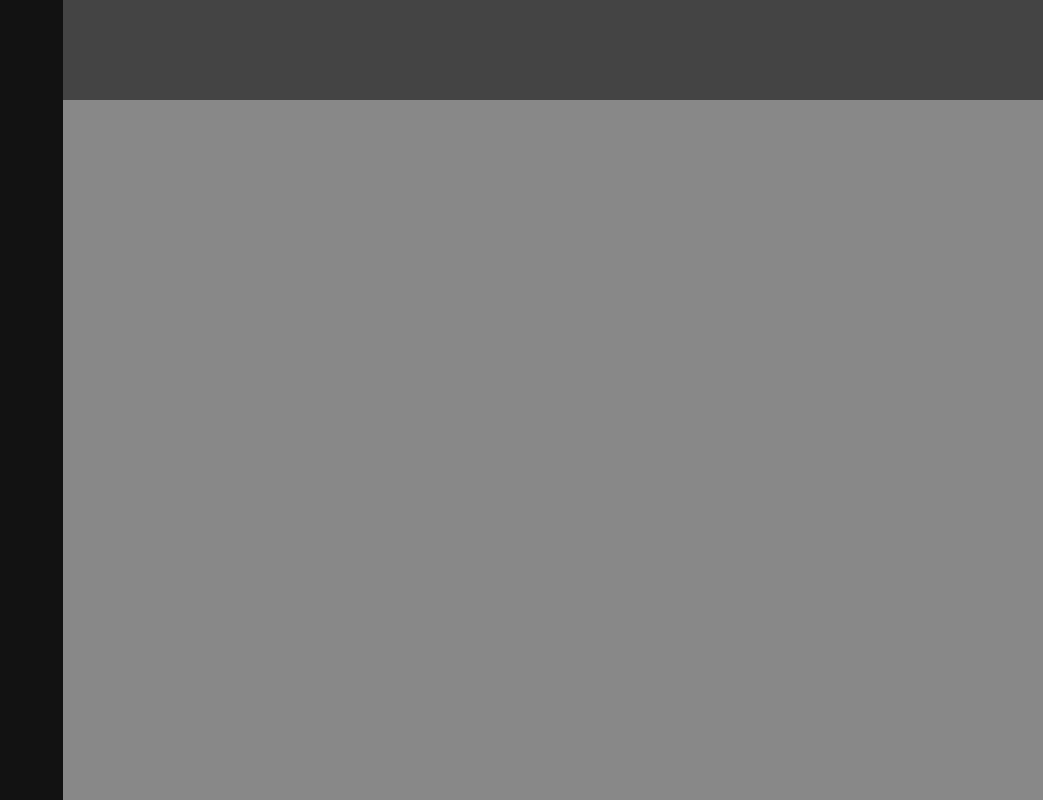
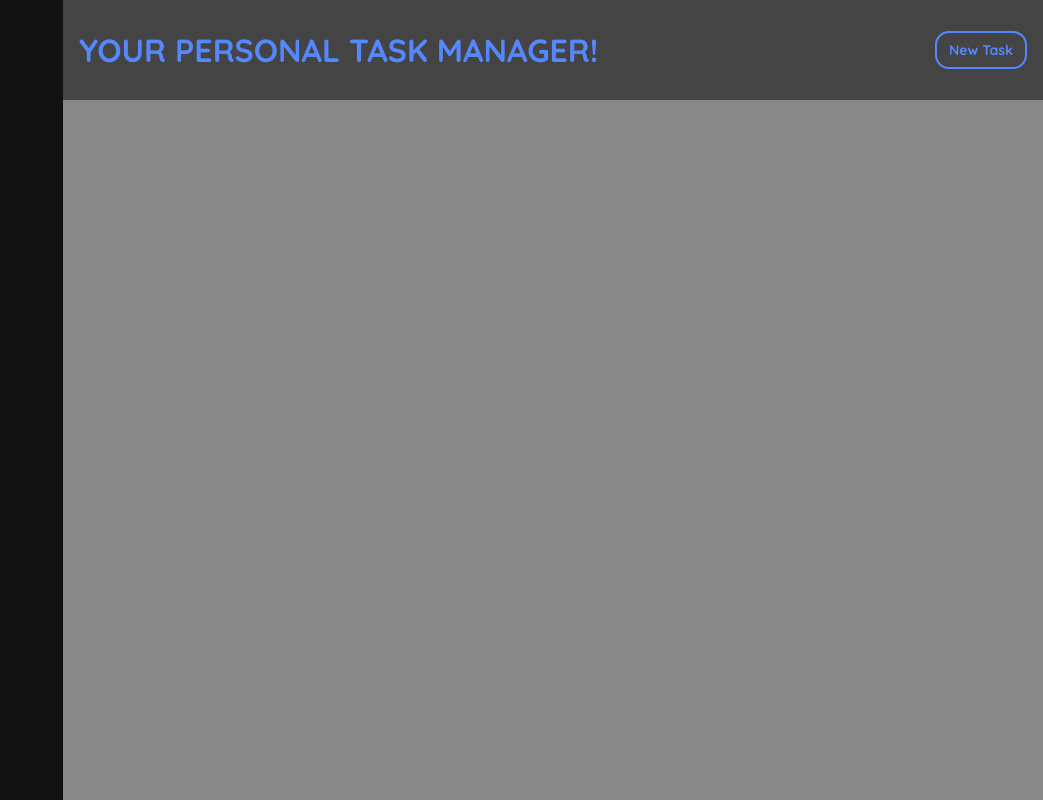
Before and after one commit to AminDanaaa/planner-app, a website built with webpack: page src/template.html in a window 1280 px wide. Shown: the whole page, without its empty margins (237-1280 px from the left). Built offline with nearby package versions, Linux system fonts and the light colour scheme.

Commit message:
topbar visuals

```diff
--- a/src/scripts/dom/topbar.js
+++ b/src/scripts/dom/topbar.js
@@ -4,6 +4,14 @@ const topbarReference = document.createElement("div");
 // Main:
 const initialize = () => {
     topbarReference.classList.add("topbar");
+
+    const header = document.createElement("h1");
+    header.textContent = "YOUR PERSONAL TASK MANAGER!";
+
+    const addBtn = document.createElement("button");
+    addBtn.textContent = "New Task";
+
+    topbarReference.append(header, addBtn);
 };
 
 // Exporting:
--- a/src/styles/styles.css
+++ b/src/styles/styles.css
@@ -37,6 +37,43 @@ body {
 .topbar {
     background-color: var(--palette-dark-gray);
     height: 100px;
+    padding-inline: 16px;
+    display: flex;
+    flex-direction: row;
+    justify-content: space-between;
+    align-items: center;
+}
+
+.topbar > h1 {
+    user-select: none;
+    color: var(--palette-dark-blue);
+    font-weight: bolder;
+}
+
+.topbar > button {
+    user-select: none;
+    cursor: pointer;
+    font-weight: bolder;
+    font-size: 14px;
+    color: var(--palette-dark-blue);
+    background-color: transparent;
+    border: 2px solid var(--palette-dark-blue);
+    border-radius: 14px;
+    padding: 8px;
+    padding-inline: 12px;
+    transition-duration: 0.2s;
+}
+
+.topbar > button:hover {
+    color: var(--palette-light-blue);
+    border-color: var(--palette-light-blue);
+    border-radius: 8px;
+    padding-inline: 14px;
+    transition-duration: 0.2s;
+}
+
+.topbar > button:active {
+    background-color: var(--palette-dark-blue);
 }
 
 @media (orientation: landscape) {
@@ -67,4 +104,8 @@ body {
     .sidebar {
         visibility: hidden;
     }
+
+    .topbar > h1 {
+        font-size: 24px;
+    }
 }
```
